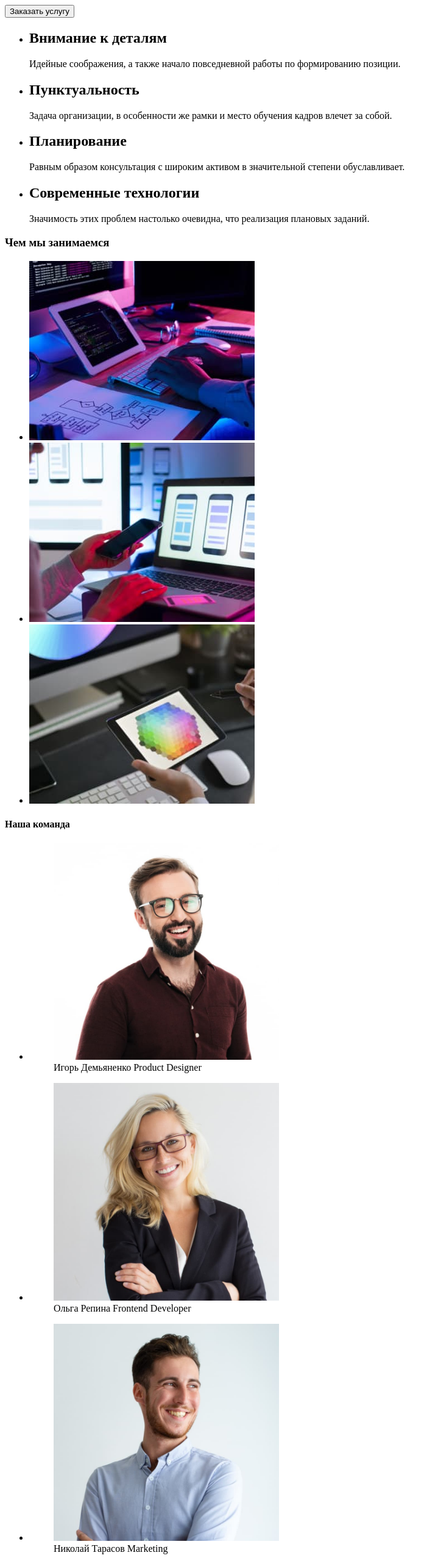
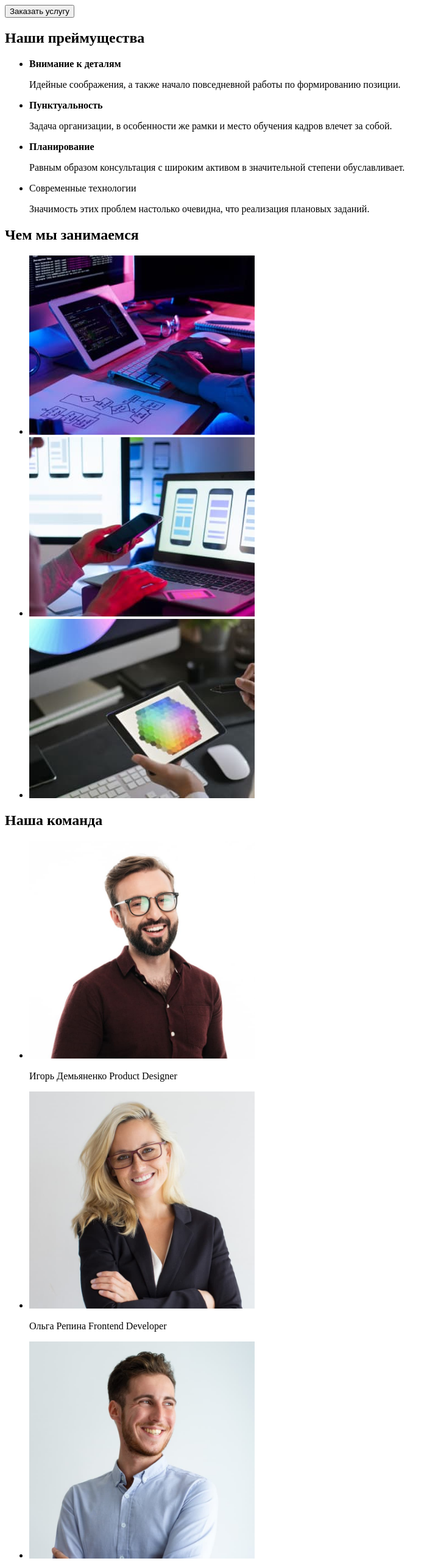
Before and after one commit to Vlad-Shchelkunov/goit-markup-hw-01, a plain HTML site: page index.html in a window 1280 px wide. Shown: the part 240-2800 px from the top of the page at 61% size, without its empty margins (0-719 px from the left). Drawn offline with Linux system fonts and the light colour scheme.

Commit message:
Работа над ошибками
Домашнее задание Модуль 1

```diff
--- a/index.html
+++ b/index.html
@@ -7,6 +7,7 @@
     <title>HomeWork #1</title>
 </head>
 <body>
+    <!-- Шапка с логотипом и навигацией-->
     <header class="header">
         <nav>
             <a href="/">
@@ -14,7 +15,7 @@
             width="145"/>
             </a>
         <ul>
-            <li><a href="/Студия">Студия</a></li>
+            <li><a href="">Студия</a></li>
             <li> Портфолио</li>
             <li> Контакты</li>
         </ul>
@@ -25,34 +26,38 @@
         </ul>
     </header>
 <main>
+    <!-- Business solutions -->
     <div>
         <section>
             <h1>Эффективные решения <br>для вашего бизнеса</h1>
                 <button type="button" class="button">Заказать услугу</button>
         </section>
     </div>
+        <!--Our advantages-->
         <section>
+            <h2>Наши преймущества</h2>
             <ul>
                 <li>
-                    <h2>Внимание к деталям</h2>
+                    <b>Внимание к деталям</b>
                     <p>Идейные соображения, а также начало повседневной работы по формированию позиции.</p>
                 </li>
                 <li>
-                    <h2>Пунктуальность</h2>
+                    <b>Пунктуальность</b>
                     <p>Задача организации, в особенности же рамки и место обучения кадров влечет за собой.</p>
                 </li>
                 <li>
-                    <h2>Планирование</h2>
+                    <b>Планирование</b>
                     <p>Равным образом консультация с широким активом в значительной степени обуславливает.</p>
                 </li>
                 <li>
-                    <h2>Современные технологии</h2>
+                    <body>Современные технологии</body>
                     <p>Значимость этих проблем настолько очевидна, что реализация плановых заданий.</p>
                 </li>
             </ul>
         </section>
+        <!--Our Services-->
         <section>
-            <h3>Чем мы занимаемся</h3>
+            <h2>Чем мы занимаемся</h2>
             <ul>
                 <li>
                     <img src="./images/box1.jpg" alt="image programer is working" width="370"/>
@@ -65,48 +70,44 @@
                 </li>
             </ul>
         </section>
+        <!--Our team-->
         <section>
-            <h4>Наша команда</h4>
+            <h2>Наша команда</h2>
             <ul>
                 <li>
-                    <figure>
                     <img src="./images/pdesigner.jpg" alt="Игорь Демьяненко" width="370"/>
-                    <figcaption>Игорь Демьяненко
-                    Product Designer</figcaption>
-                    </figure>
+                    <p>Игорь Демьяненко
+                    Product Designer</p>
                 </li>
                 <li>
-                    <figure>
                     <img src="./images/developer.jpg" alt="Ольга Репина" width="370"/>
-                    <figcaption>Ольга Репина
-                    Frontend Developer</figcaption>
-                    </figure>
+                    <p>Ольга Репина
+                    Frontend Developer</p>
                 </li>
                 <li>
-                    <figure>
                     <img src="./images/marketing.jpg" alt="Николай Тарасов" width="370"/>
-                    <figcaption>Николай Тарасов
-                    Marketing</figcaption>
-                    </figure>
+                    <p>Николай Тарасов
+                    Marketing</p>
                 </li>
                 <li>
-                    <figure>
                     <img src="./images/uideveloper.jpg" alt="Михаил Ермаков" width="370"/>
-                    <figcaption>Михаил Ермаков
-                    UI Designer</figcaption>
-                    </figure>
+                    <p>Михаил Ермаков
+                    UI Designer</p>
                 </li>
             </ul>
         </section>
 </main>
+        <!--подвал-->
         <footer>
             <ul>
             <li><a href="/">
                 <img src="./images/weblogo.svg" alt="Логотип вебстудии" width="145" /></a>
             </li>
-            <li><address>г. Киев, пр-т Леси Украинки, 26</address></li>
+            <address>
+            <li>г. Киев, пр-т Леси Украинки, 26</li>
             <li><a href="mailto:info@devstudio.com">info@devstudio.com</a></li>
             <li><a href="tel:+380961111111">+38 096 111 11 11</a></li>
+            </address>
             </ul>
         </footer>
 </body>
```
